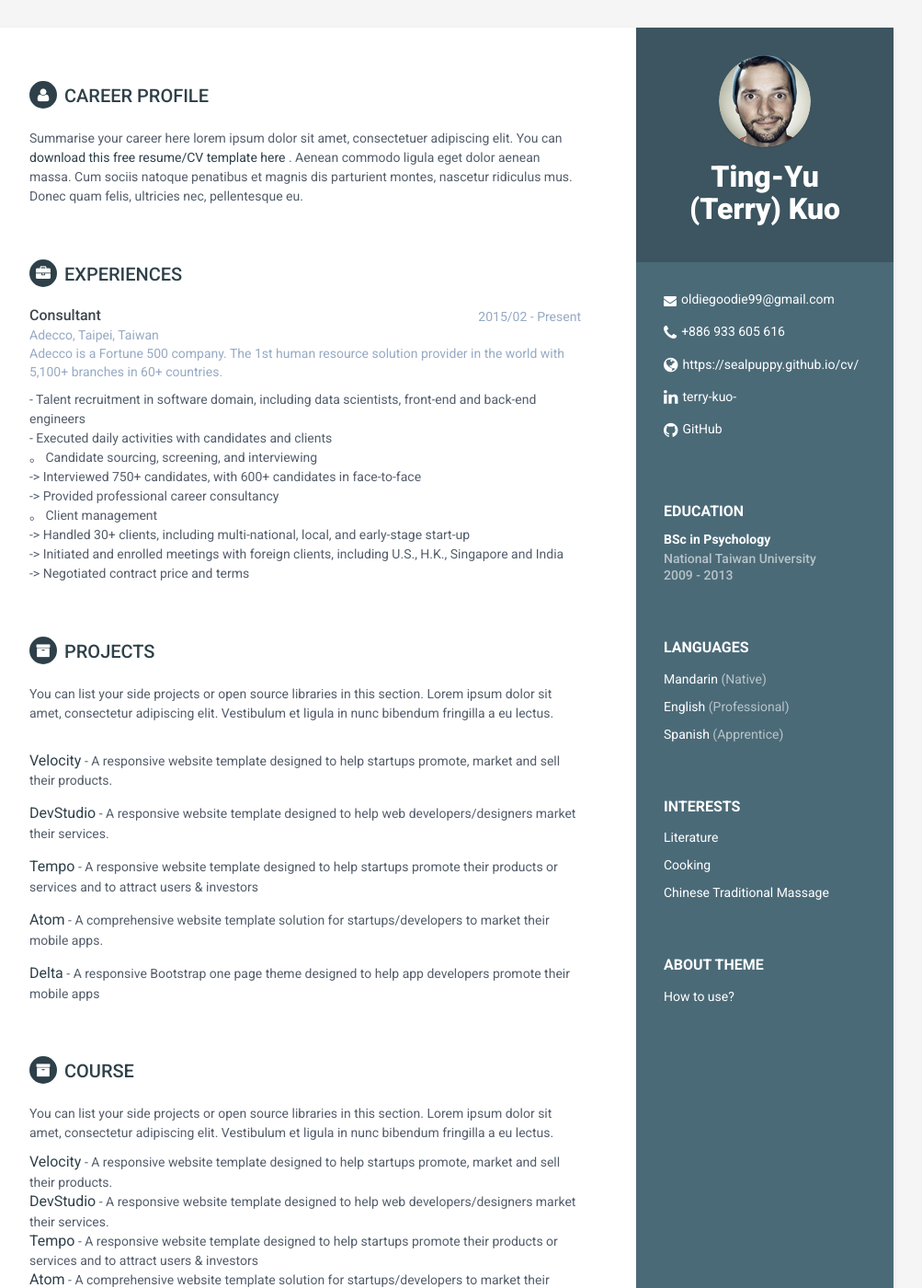
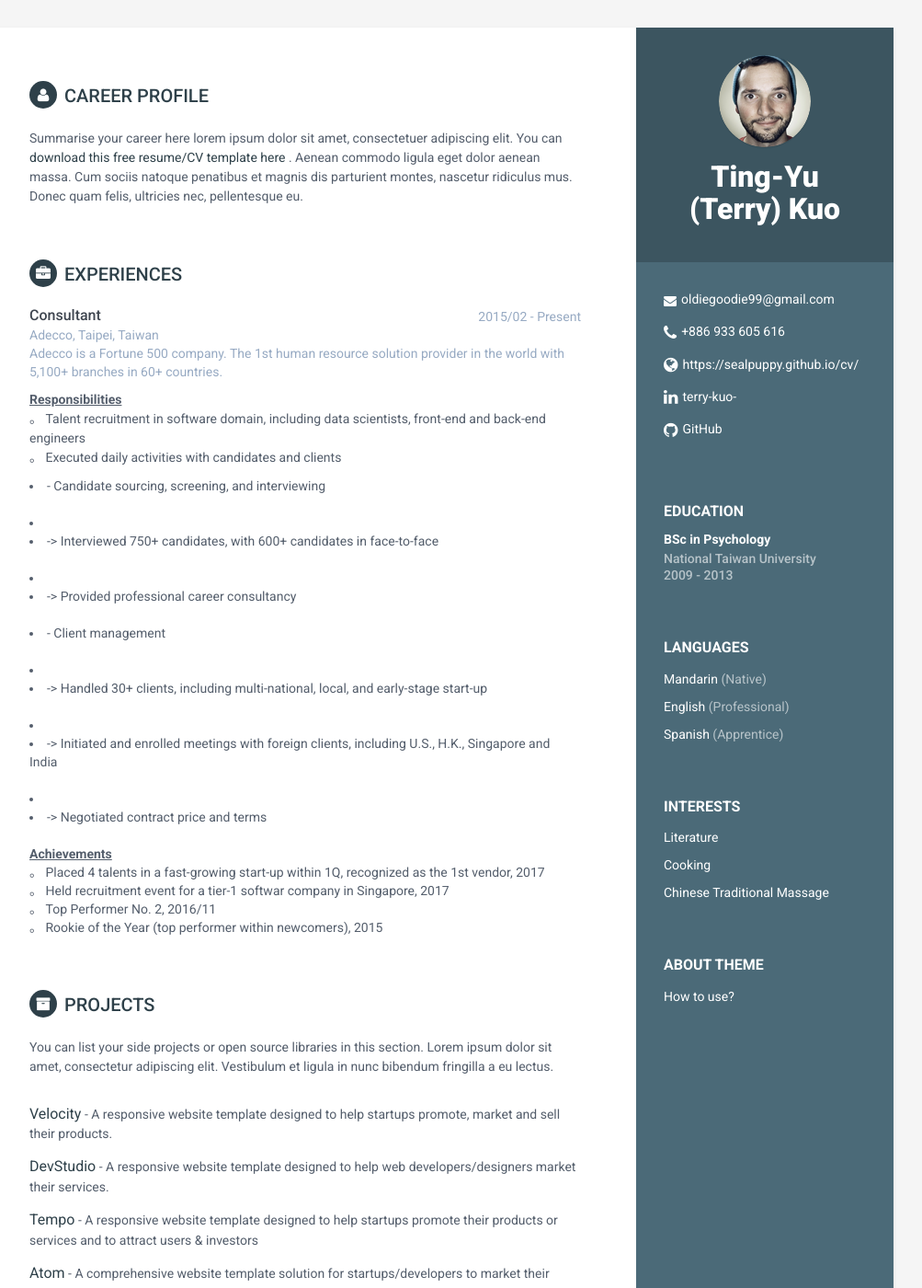
Before and after one commit to sealpuppy/Online_CV, a Jekyll site: the page built from index.html, in a window 1280 px wide and 1400 px high. Shown: the whole window at 92% size, without its empty margins (168-1171 px from the left). Built offline with Jekyll 4.4.1, drawn with Linux system fonts in a browser that asks for light colours.

Commit message:
update work experience

```diff
--- a/_data/experiences.yml
+++ b/_data/experiences.yml
@@ -6,14 +6,21 @@
   Adecco is a Fortune 500 company. The 1st human resource solution provider in the world with 5,100+ branches in 60+ countries.
   "
   details: "
-  - Talent recruitment in software domain, including data scientists, front-end and back-end engineers <br>
-  - Executed daily activities with candidates and clients <br>
-    。 Candidate sourcing, screening, and interviewing <br>
-       -> Interviewed 750+ candidates, with 600+ candidates in face-to-face <br>
-       -> Provided professional career consultancy <br>
-    。 Client management <br>
-       -> Handled 30+ clients, including multi-national, local, and early-stage start-up <br>
-       -> Initiated and enrolled meetings with foreign clients, including U.S., H.K., Singapore and India <br>
-       -> Negotiated contract price and terms <br>
+  <b> <u> Responsibilities </u> </b>
+  <br>
+  。 Talent recruitment in software domain, including data scientists, front-end and back-end engineers <br>
+  。 Executed daily activities with candidates and clients <br>
+  <li>    - Candidate sourcing, screening, and interviewing </li> <br>
+  <li> <li>    -> Interviewed 750+ candidates, with 600+ candidates in face-to-face </li> </li> <br>
+  <li> <li>    -> Provided professional career consultancy </li> </li> <br>
+  <li>    - Client management </li> <br>
+  <li> <li>    -> Handled 30+ clients, including multi-national, local, and early-stage start-up </li> </li> <br>
+  <li> <li>    -> Initiated and enrolled meetings with foreign clients, including U.S., H.K., Singapore and India </li> </li> <br>
+  <li> <li>    -> Negotiated contract price and terms </li> </li> <br>
+  <b> <u> Achievements </b> </u> <br>
+  。 Placed 4 talents in a fast-growing start-up within 1Q, recognized as the 1st vendor, 2017 <br>
+  。 Held recruitment event for a tier-1 softwar company in Singapore, 2017 <br>
+  。 Top Performer No. 2, 2016/11 <br>
+  。 Rookie of the Year (top performer within newcomers), 2015 <br>
 
   "
```
Also changed, not shown: favicon.ico.
